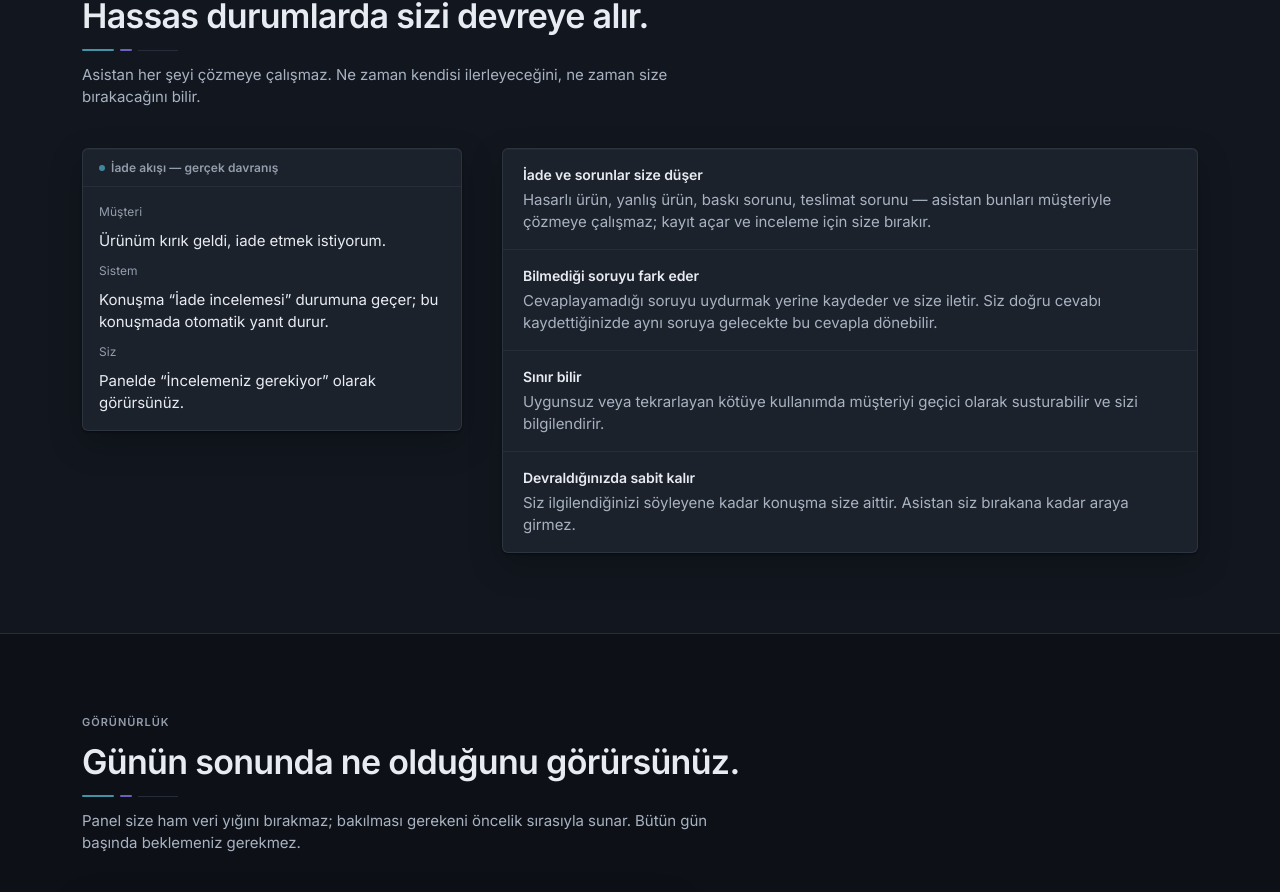
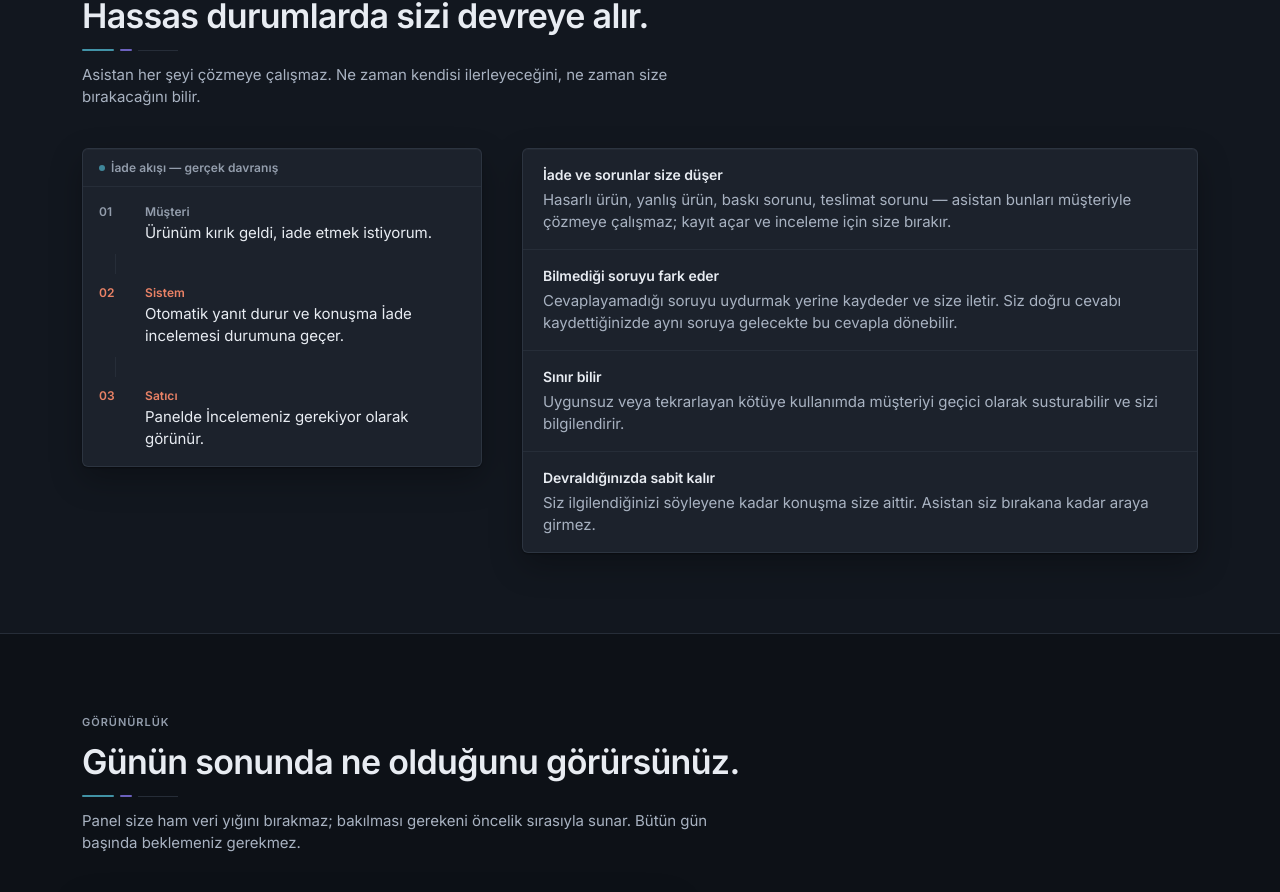
Before and after one commit to keremm44/whatsapp-assistant, a Next.js app in the folder frontend/: page / in a window 1280 px wide. Shown: the part 2987-3879 px from the top of the page. Built offline with nearby package versions, Linux system fonts and the light colour scheme; no server answers.

Commit message:
frontend: add product-state proof to difficult cases

```diff
--- a/frontend/src/components/marketing/difficult-cases.tsx
+++ b/frontend/src/components/marketing/difficult-cases.tsx
@@ -1,6 +1,7 @@
 import * as React from "react";
 
 import { ChatProofCard } from "@/components/marketing/chat-bubbles";
+import { MarketingReveal } from "@/components/marketing/marketing-motion";
 import { MarketingSectionHeading } from "@/components/marketing/section-heading";
 
 /**
@@ -9,8 +10,7 @@ import { MarketingSectionHeading } from "@/components/marketing/section-heading"
  * People judge automation by how it fails. This section shows the real
  * failure handling: returns/complaints move the conversation into
  * "İade incelemesi" and stop auto-replies; unknown questions are
- * recorded for the seller. No "AI çözer" narrative. The four
- * supporting points are one contiguous ledger, not a stack of cards.
+ * recorded for the seller. No "AI çözer" narrative.
  */
 export function DifficultCases() {
   return (
@@ -21,21 +21,28 @@ export function DifficultCases() {
         description="Asistan her şeyi çözmeye çalışmaz. Ne zaman kendisi ilerleyeceğini, ne zaman size bırakacağını bilir."
       />
 
-      <div className="mt-10 grid gap-8 lg:grid-cols-[380px_minmax(0,1fr)] lg:gap-10">
+      <div className="mt-10 grid gap-8 lg:grid-cols-[400px_minmax(0,1fr)] lg:gap-10">
+        <MarketingReveal>
           <ChatProofCard label="İade akışı — gerçek davranış" className="self-start">
-          <p className="type-meta text-muted-foreground">Müşteri</p>
-          <p className="type-body text-foreground">Ürünüm kırık geldi, iade etmek istiyorum.</p>
-          <p className="type-meta text-muted-foreground">Sistem</p>
-          <p className="type-body text-foreground">
-            Konuşma “İade incelemesi” durumuna geçer; bu konuşmada otomatik
-            yanıt durur.
-          </p>
-          <p className="type-meta text-muted-foreground">Siz</p>
-          <p className="type-body text-foreground">
-            Panelde “İncelemeniz gerekiyor” olarak görürsünüz.
-          </p>
+            <FlowStep index="01" label="Müşteri" text="Ürünüm kırık geldi, iade etmek istiyorum." />
+            <FlowConnector />
+            <FlowStep
+              index="02"
+              label="Sistem"
+              text="Otomatik yanıt durur ve konuşma İade incelemesi durumuna geçer."
+              attention
+            />
+            <FlowConnector />
+            <FlowStep
+              index="03"
+              label="Satıcı"
+              text="Panelde İncelemeniz gerekiyor olarak görünür."
+              attention
+            />
           </ChatProofCard>
+        </MarketingReveal>
 
+        <MarketingReveal>
           <div className="overflow-hidden rounded-sheet border border-boundary/60 bg-raised shadow-surface">
             <ul role="list" className="divide-y divide-divider">
               <CaseRow
@@ -56,14 +63,50 @@ export function DifficultCases() {
               />
             </ul>
           </div>
+        </MarketingReveal>
       </div>
     </section>
   );
 }
 
+function FlowStep({
+  index,
+  label,
+  text,
+  attention = false,
+}: {
+  index: string;
+  label: string;
+  text: string;
+  attention?: boolean;
+}) {
+  return (
+    <div className="grid grid-cols-[34px_minmax(0,1fr)] gap-3">
+      <span
+        aria-hidden="true"
+        className={attention ? "type-meta font-semibold text-attention" : "type-meta font-semibold text-muted-foreground"}
+      >
+        {index}
+      </span>
+      <div>
+        <p className={attention ? "type-meta font-semibold text-attention" : "type-meta font-semibold text-muted-foreground"}>
+          {label}
+        </p>
+        <p className="mt-0.5 type-body text-foreground">{text}</p>
+      </div>
+    </div>
+  );
+}
+
+function FlowConnector() {
+  return (
+    <div aria-hidden="true" className="ml-4 h-5 w-px bg-divider" />
+  );
+}
+
 function CaseRow({ title, body }: { title: string; body: string }) {
   return (
-    <li className="px-5 py-4">
+    <li className="px-5 py-4 transition-colors duration-150 hover:bg-hover/25">
       <h3 className="type-row-primary text-foreground">{title}</h3>
       <p className="mt-1 max-w-prose type-body text-muted">{body}</p>
     </li>
```
Lines whose indentation alone changed are shown as unchanged.
